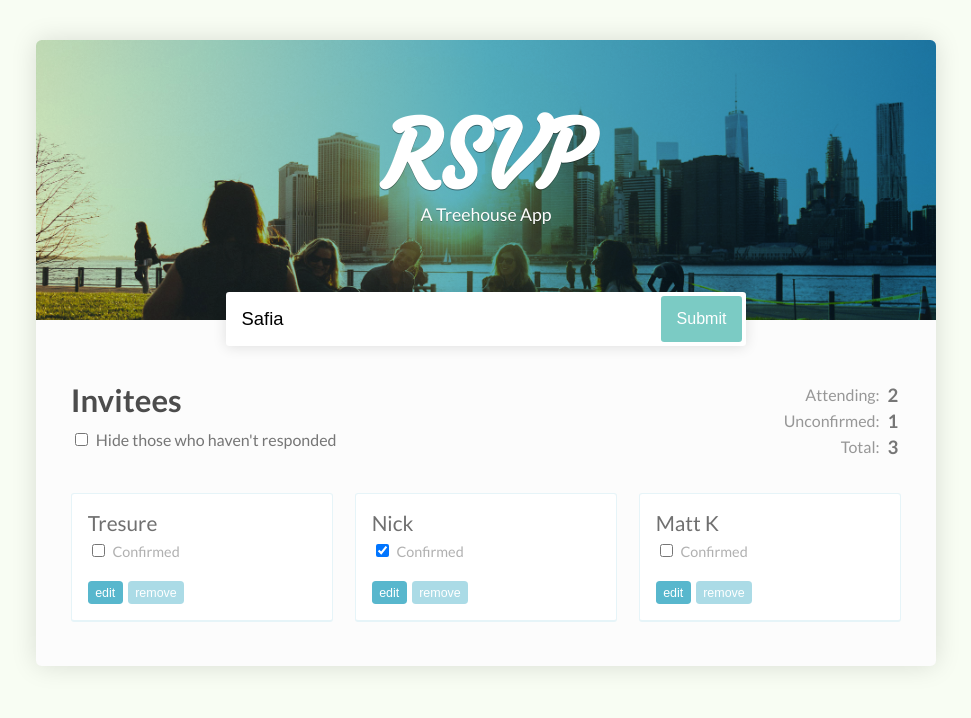
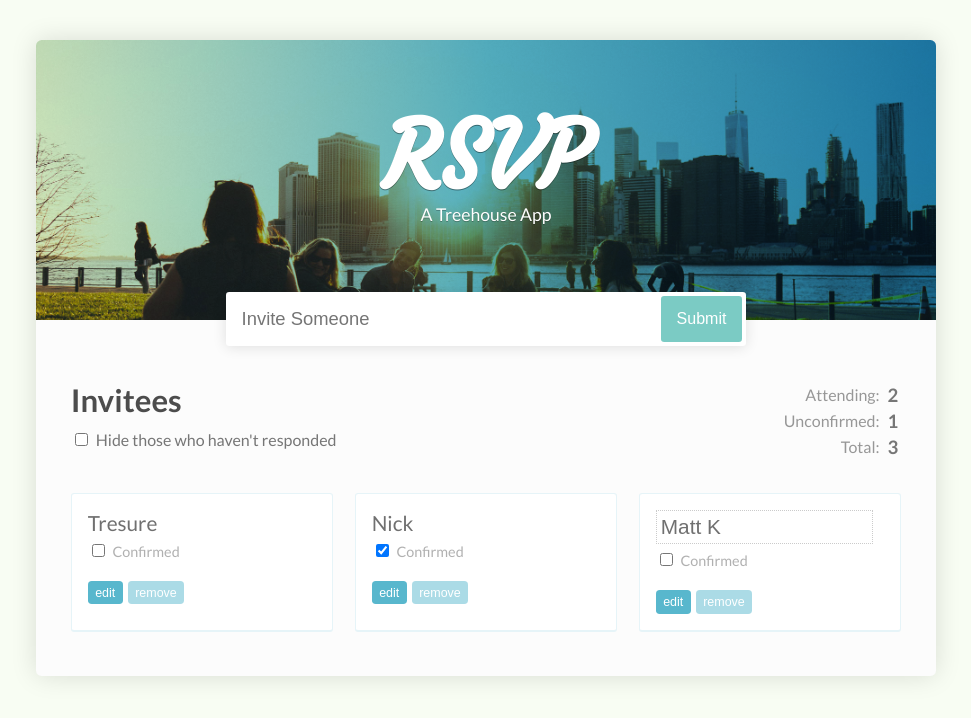
Before and after one commit to nico24687/rsvp, a React (Create React App) app: page / in a window 1280 px wide. Shown: the top 718 px of the page, without its empty margins (154-1125 px from the left). Built offline with nearby package versions, Linux system fonts and the light colour scheme.

Commit message:
toggling edit state for guests

```diff
--- a/src/App.js
+++ b/src/App.js
@@ -59,7 +59,7 @@ class App extends Component {
           <h1>RSVP</h1>
           <p>A Treehouse App</p>
           <form>
-            <input type="text" value="Safia" placeholder="Invite Someone" />
+            <input type="text"  placeholder="Invite Someone" />
               <button type="submit" name="submit" value="submit">Submit</button>
         </form>
       </header>
--- a/src/Guest.js
+++ b/src/Guest.js
@@ -1,10 +1,11 @@
 import React from 'react'
 import PropTypes from 'prop-types'
+import GuestName from './GuestName'
 
 const Guest = (props) =>
 
       <li>
-        <span>{props.name}</span>
+        <GuestName isEditing={props.isEditing}>{props.name}</GuestName>
         <label>
           <input
             type="checkbox"
```
Also changed, not shown: src/GuestName.js (+4 -7 lines).
